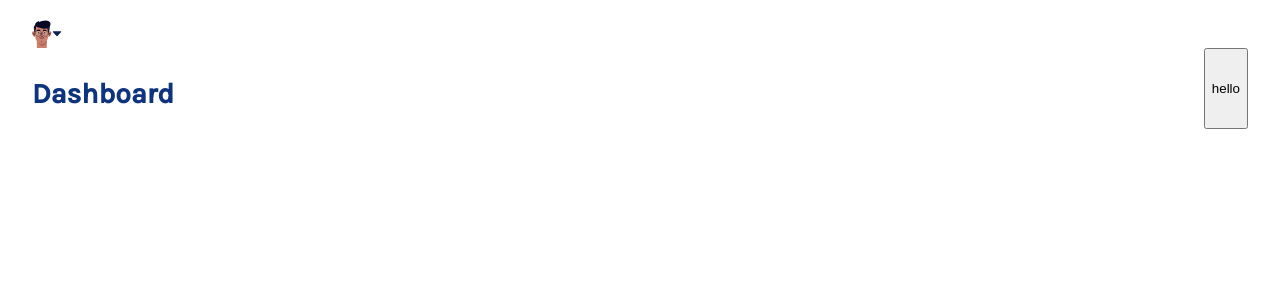
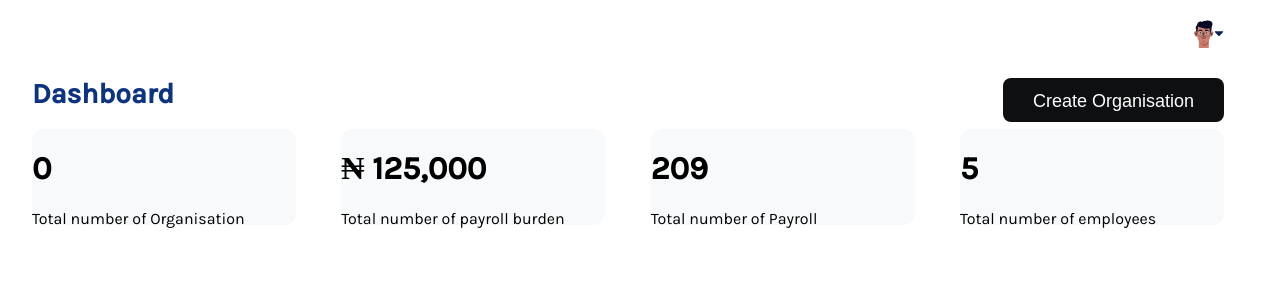
Before and after one commit to sparkpayrolls/SparkpayFrontend, a Next.js app: page /dashboard/table/table in a window 1280 px wide. Shown: the top 300 px of the page. Built offline with nearby package versions, Linux system fonts and the light colour scheme.

Commit message:
creating table button

```diff
--- a/pages/dashboard/table/table.tsx
+++ b/pages/dashboard/table/table.tsx
@@ -3,6 +3,7 @@ import Head from "next/head";
 import Image from "next/image";
 import DashboardImage from "../../../dashboard-assets/OBJECTS.svg";
 import Dropdown from "../../../dashboard-assets/dropdown.svg";
+import PlusButton from "../../../dashboard-assets/plusbutton1.svg";
 import { Button } from "../../../components/Button/Button";
 
 const Table: NextPage = () => {
@@ -22,7 +23,32 @@ const Table: NextPage = () => {
       </div>
       <div className="dashboard-table__cards">
         <h1 className="dashboard-table__header">Dashboard</h1>
-        <button>hello</button>
+        <div className="dashboard-table__button">
+          <Button
+            label="Create Organisation"
+            onClick={() => {}}
+            className="dashboard-table__submit-btn"
+            primary
+          />
+        </div>
+      </div>
+      <div className="dashboard-table__card">
+        <div className="dashboard-table__cardDetails">
+          <h1>0</h1>
+          <p>Total number of Organisation</p>
+        </div>
+        <div className="dashboard-table__cardDetails">
+          <h1>₦ 125,000</h1>
+          <p>Total number of payroll burden</p>
+        </div>
+        <div className="dashboard-table__cardDetails">
+          <h1>209</h1>
+          <p>Total number of Payroll</p>
+        </div>
+        <div className="dashboard-table__cardDetails">
+          <h1>5</h1>
+          <p>Total number of employees</p>
+        </div>
       </div>
     </div>
   );
--- a/styles/components/_table.scss
+++ b/styles/components/_table.scss
@@ -2,23 +2,42 @@
   margin-left: 32px;
   margin-right: 32px;
   margin-top: 20px;
+  width: 1192px;
 
   &__profile {
     display: flex;
-
+    justify-content: flex-end;
   }
 
   &__cards {
     display: flex;
-   justify-content:space-between;
+    justify-content: space-between;
   }
-  &__header{
-    font-family: Karla;
+  &__header {
     font-style: normal;
     font-weight: 600;
     font-size: 28px;
     line-height: 32px;
-color: #0E347E;
+    color: #0e347e;
     margin-top: 30px;
   }
+  &__button {
+    display: flex;
+    margin-top: 30px;
   }
+  &__submit-btn {
+    width: 221px;
+    height: 44px;
+  }
+
+  &__card {
+    display: flex;
+    justify-content: space-between;
+  }
+  &__cardDetails {
+    width: 264px;
+    height: 96px;
+    background: #f7f9fb;
+    border-radius: 12px;
+  }
+}
```
Also changed, not shown: dashboard-assets/plusbutton.svg (added), dashboard-assets/plusbutton1.svg (added). Lines whose indentation alone changed are shown as unchanged.
